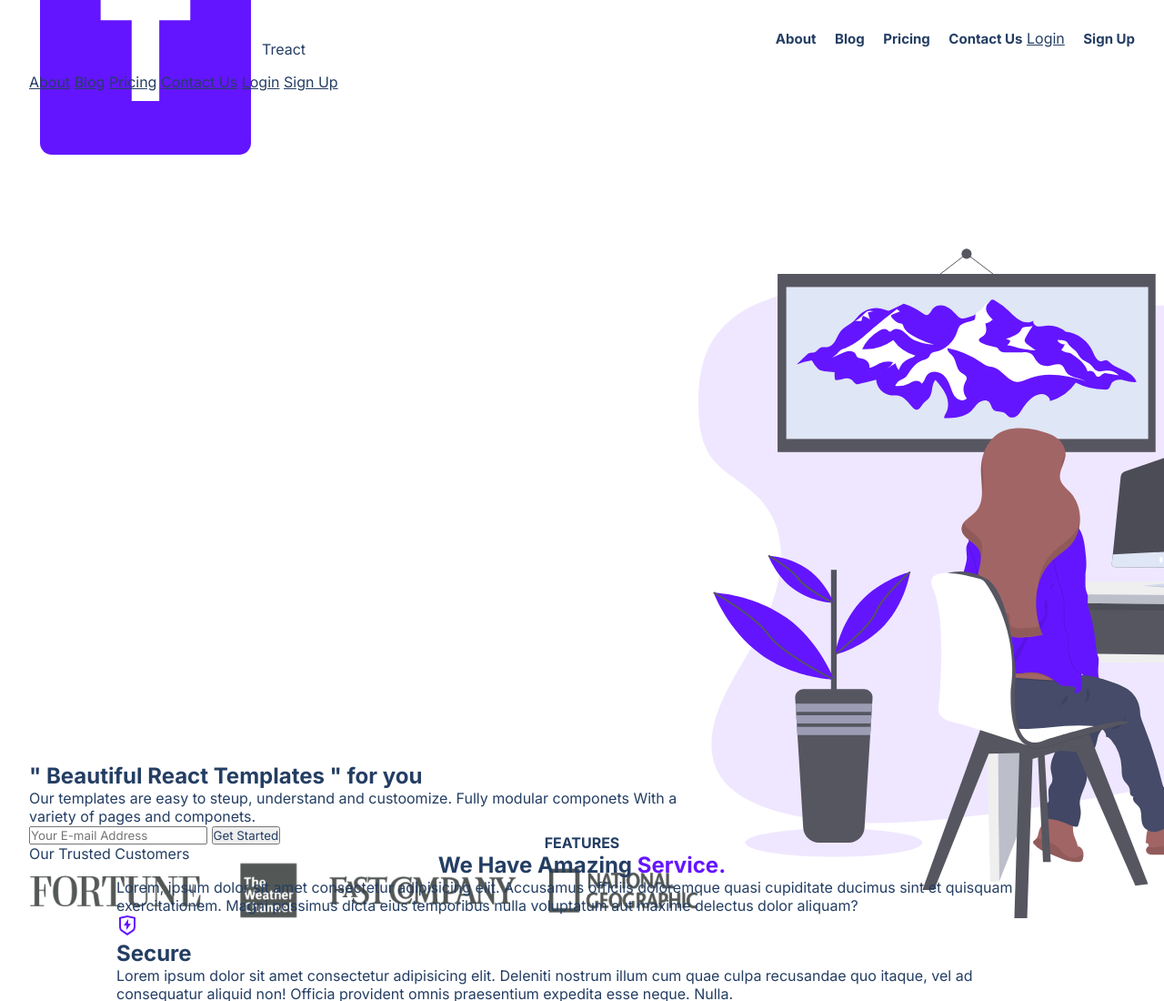
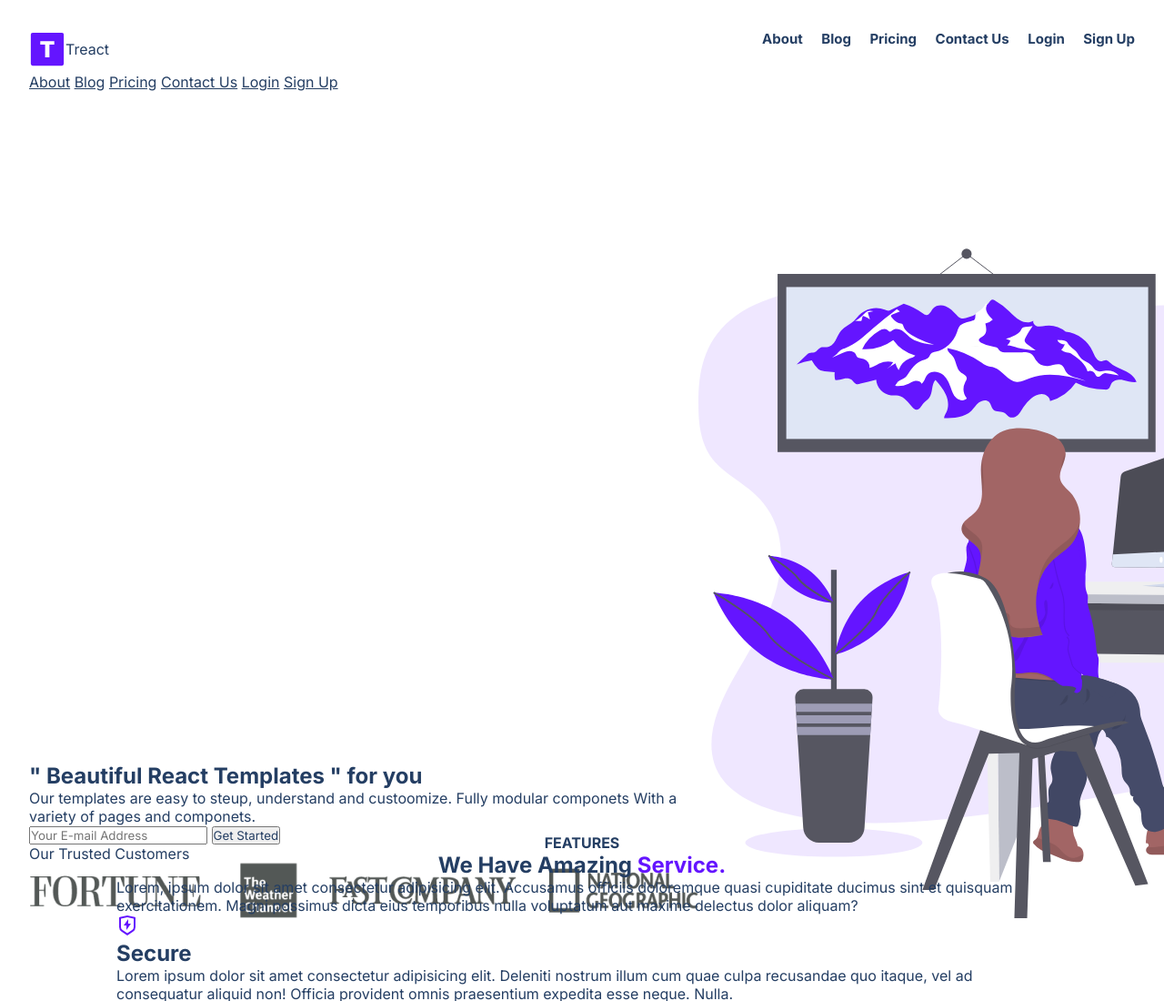
Before and after one commit to truthwilson17/treact, a plain HTML site: page index.html in a window 1280 px wide. Shown: the top 1100 px of the page at 91% size. Drawn offline with Linux system fonts and the light colour scheme; a script that the page names is missing.

Commit message:
catastrophic website

```diff
--- a/index.html
+++ b/index.html
@@ -24,7 +24,7 @@
             <a href="#" class="nav__link">Blog</a>
             <a href="#" class="nav__link">Pricing</a>
             <a href="#" class="nav__link">Contact Us</a>
-            <a href="#" class="nav__link--login">Login</a>
+            <a href="#" class="nav__link nav__link--login">Login</a>
             <a href="#" class="nav__link nav__link--primary">Sign Up</a>
         </div>
         <button class="btn__menu" onclick="openMenu"></button>
--- a/style.css
+++ b/style.css
@@ -101,7 +101,7 @@ nav {
     padding: 0 24px;
 }
 
-.logo {
+.nav__logo--img {
      width: 40px;
 }
 
```
